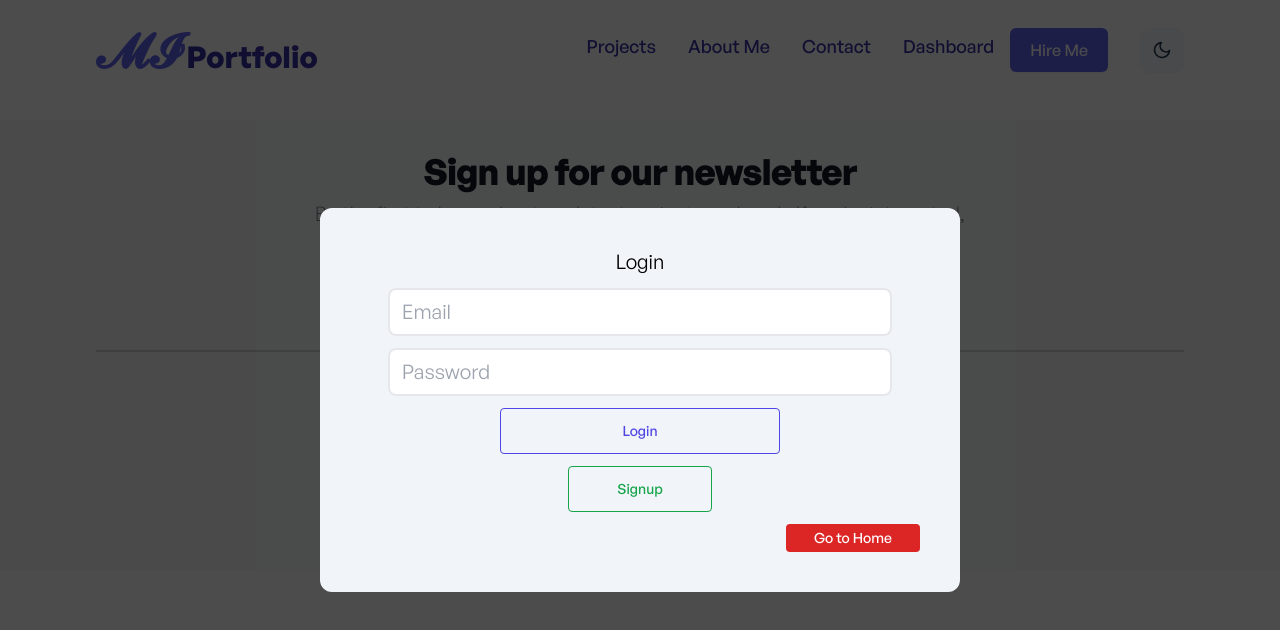
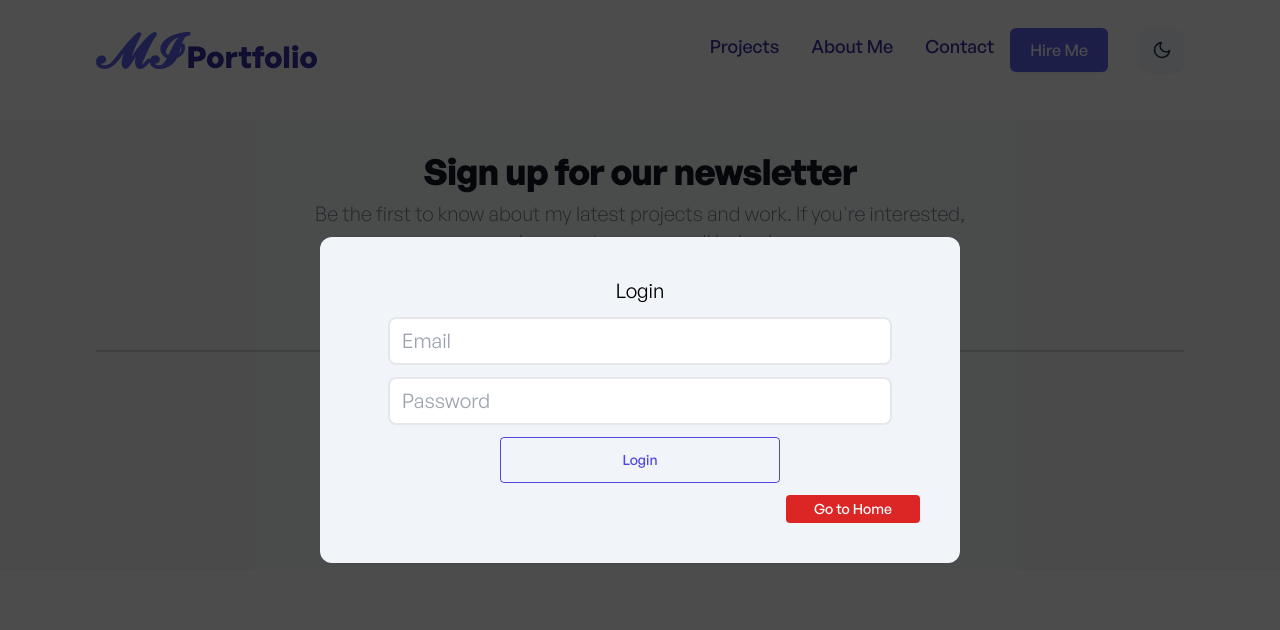
Before and after one commit to mohamedismail44/mi_portfolio, a Next.js app: page /login in a window 1280 px wide. Shown: the top 630 px of the page. Built offline with nearby package versions, Linux system fonts and the light colour scheme; no server answers.

Commit message:
four commit

```diff
--- a/app/components/shared/AppHeader.jsx
+++ b/app/components/shared/AppHeader.jsx
@@ -128,7 +128,7 @@ const NavLinks = () => (
     <LinkItem href="/projects" label="Projects" />
     <LinkItem href="/about" label="About Me" />
     <LinkItem href="/contact" label="Contact" />
-    <LinkItem href="/admin-dashboard" label="Dashboard" />
+    {/* <LinkItem href="/admin-dashboard" label="Dashboard" /> */}
   </>
 );
 
--- a/app/login/page.jsx
+++ b/app/login/page.jsx
@@ -1,6 +1,7 @@
 "use client";
 import { useState, useEffect } from "react";
-import { handleLogin, handleSignUp } from "../backend/auth";
+// import { handleSignUp } from "../backend/auth";
+import { handleLogin } from "../backend/auth";
 import { toast } from "react-toastify";
 import Link from "next/link";
 import { useAuthListener } from "../backend/checkUser";
@@ -58,13 +59,13 @@ export default function Login() {
           Login
         </button>
         {/* SignUp code */}
-        <button
-              type="button"
-              className="inline-block rounded border border-green-600 px-12 py-3 text-sm font-medium text-green-600 hover:bg-green-600 hover:text-white focus:outline-none focus:ring active:bg-green-500"
-              onClick={() => handleSignUp(email, password)}
-            >
-              Signup
-            </button>
+        {/* <button
+          type="button"
+          className="inline-block rounded border border-green-600 px-12 py-3 text-sm font-medium text-green-600 hover:bg-green-600 hover:text-white focus:outline-none focus:ring active:bg-green-500"
+          onClick={() => handleSignUp(email, password)}
+        >
+          Signup
+        </button> */}
         <div className="flex justify-end w-full">
           <Link
             href="/"
```
